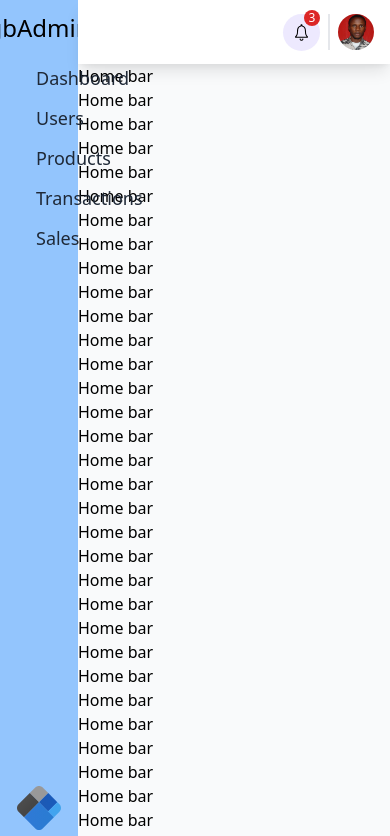
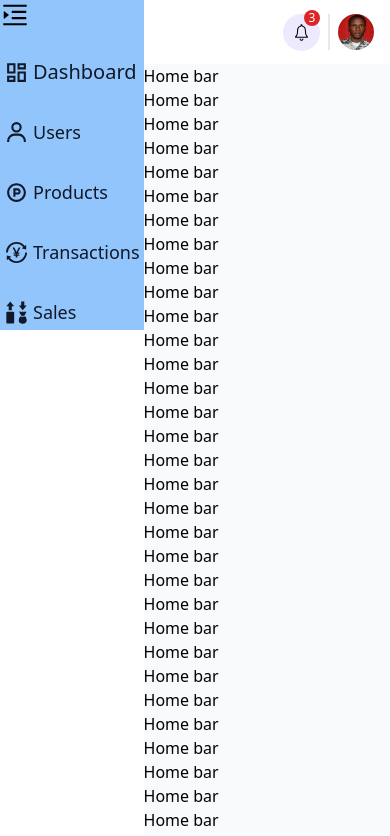
Before and after one commit to aagbotemi/admin-dashboard, a React (Create React App) app: page / in a window 390 px wide. Shown: the top 836 px of the page. Built offline with nearby package versions, Linux system fonts and the light colour scheme.

Commit message:
responsive mobile sidebar

```diff
--- a/src/App.js
+++ b/src/App.js
@@ -2,11 +2,13 @@ import Topbar from "./components/topbar/Topbar";
 import { BrowserRouter as Router, Route, Switch } from "react-router-dom";
 import Home from "./pages/Home";
 import Sidebar from "./components/Sidebar";
+import SidebarMobile from "./components/SidebarMobile";
 
 function App() {
   return (
     <Router>
       <div className="flex">
+        <SidebarMobile />
         <Sidebar />
         <div className="display">
           <Topbar />
--- a/src/assets/css/index.css
+++ b/src/assets/css/index.css
@@ -14,10 +14,15 @@ html {
   scroll-behavior: smooth;
 }
 
-.sidebar {
-  flex: 1;
-}
-
 .display {
   flex: 4;
 }
+@media (min-width: 1024px) {
+  .sidebar-wrap {
+    flex: 1;
+  }
+}
+
+.toggle:hover {
+  cursor: pointer
+}
--- a/src/assets/css/topbar.css
+++ b/src/assets/css/topbar.css
@@ -1,6 +1,5 @@
 /* TOP BAR CONTAINER */
-.topbarIconContainer ul:before,
-.topbarIconContainer .search:before {
+.topbarIconContainer ul:before {
   content: "";
   position: absolute;
   top: -18px;
@@ -11,7 +10,12 @@
   border-bottom: 12px solid rgb(245, 243, 255);;
 }
 
-.sidebar .sidebar-wrapper {
+.topbarIconContainer .notification:before {
+  right: 65px;
+}
+
+/* .sidebar-mobile .page .sidebar-wrapper, */
+.sidebar-wrap .sidebar-wrapper {
   position: relative;
   animation: rotate 3s infinite;
 }
@@ -36,3 +40,54 @@
     transform: rotate(360deg)
   }
 }
+
+
+
+
+.page {
+  width: 100%;
+  height: 100%;
+}
+
+.sidebar {
+  position: sticky;
+  top: 0;
+  width: 60px;
+  height: 100vh;
+  transition: width 0.3s ease;
+  padding-top: 15px;
+}
+
+.sidebar .link {
+  display: flex;
+  align-items: center;
+}
+
+.sidebar span {
+  width: 0;
+  height: 0;
+  transition: width 0.3s ease;
+  white-space: nowrap;
+  overflow: hidden;
+  text-overflow: ellipsis;
+}
+
+.sidebar--open {
+  width: 200px;
+  transition: width 0.3s ease;
+}
+
+.sidebar--open .link span {
+  display: block;
+  width: 100%;
+  height: auto;
+}
+
+.trigger {
+  height: 50px;
+  cursor: pointer;
+  display: flex;
+  align-items: center;
+  justify-content: flex-end;
+  padding: 0 12px 15px;
+}
--- a/src/components/Sidebar.js
+++ b/src/components/Sidebar.js
@@ -4,47 +4,47 @@ import { BiUser } from 'react-icons/bi';
 import { CgProductHunt } from 'react-icons/cg';
 import { RiDashboardLine } from 'react-icons/ri';
 import { GiSellCard } from 'react-icons/gi';
-
 import { Link } from 'react-router-dom';
 import Logo from '../assets/images/logo.svg';
 
 const Sidebar = () => {
     return (
-        <div className="sidebar w-10 bg-blue-300 shadow-3xl sticky h-screen top-0 flex flex-col">
+        <div className="sidebar-wrap hidden lg:block">
+            <div className="bg-blue-300 shadow-3xl sticky h-screen top-0 flex flex-col">
                 <div className="flex justify-center items-center my-3">
                     <h3 className="text-2xl">gbAdmin</h3>
                 </div>
 
-            <div className="sidebarWrapper">
-                <div className="sidebarMenu px-6">
+                <div className="sidebarWrapper mt-1">
+                    <div className="sidebarMenu pl-2">
                         <ul className="sidebarList">
                             <Link to="/" className="link">
-                            <li className="sidebarListItem active flex items-center my-1 text-gray-800 hover:text-gray-600 hover:bg-gray-100 p-1 rounded-md">
-                                <RiDashboardLine size="20px" className="sidebarIcon mr-2" />
+                                <li className="sidebarListItem active flex items-center my-1 text-gray-900 border-l-4  hover:border-indigo-700 border-transparent hover:text-gray-700 hover:bg-gray-100 p-1">
+                                    <RiDashboardLine size="20px" className="sidebarIcon mr-1" />
                                     <span className="text-lg">Dashboard</span>
                                 </li>
                             </Link>
                             <Link to="/users" className="link">
-                            <li className="sidebarListItem active flex items-center my-1 text-gray-800 hover:text-gray-600 hover:bg-gray-100 p-1 rounded-md">
-                                <BiUser size="20px" className="sidebarIcon mr-2" />
+                                <li className="sidebarListItem active flex items-center my-1 text-gray-900 border-l-4  hover:border-indigo-700 border-transparent hover:text-gray-700 hover:bg-gray-100 p-1">
+                                    <BiUser size="20px" className="sidebarIcon mr-1" />
                                     <span className="text-lg">Users</span>
                                 </li>
                             </Link>
                             <Link to="/products" className="link">
-                            <li className="sidebarListItem active flex items-center my-1 text-gray-800 hover:text-gray-600 hover:bg-gray-100 p-1 rounded-md">
-                                <CgProductHunt size="20px" className="sidebarIcon mr-2" />
+                                <li className="sidebarListItem active flex items-center my-1 text-gray-900 border-l-4  hover:border-indigo-700 border-transparent hover:text-gray-700 hover:bg-gray-100 p-1">
+                                    <CgProductHunt size="20px" className="sidebarIcon mr-1" />
                                     <span className="text-lg">Products</span>
                                 </li>
                             </Link>
                             <Link to="/transactions" className="link">
-                            <li className="sidebarListItem active flex items-center my-1 text-gray-800 hover:text-gray-600 hover:bg-gray-100 p-1 rounded-md">
-                                <AiOutlineTransaction size="20px" className="sidebarIcon mr-2" />
+                                <li className="sidebarListItem active flex items-center my-1 text-gray-900 border-l-4  hover:border-indigo-700 border-transparent hover:text-gray-700 hover:bg-gray-100 p-1">
+                                    <AiOutlineTransaction size="20px" className="sidebarIcon mr-1" />
                                     <span className="text-lg">Transactions</span>
                                 </li>
                             </Link>
                             <Link to="/sales" className="link">
-                            <li className="sidebarListItem active flex items-center my-1 text-gray-800 hover:text-gray-600 hover:bg-gray-100 p-1 rounded-md">
-                                <GiSellCard size="20px" className="sidebarIcon mr-2" />
+                                <li className="sidebarListItem active flex items-center my-1 text-gray-900 border-l-4  hover:border-indigo-700 border-transparent hover:text-gray-700 hover:bg-gray-100 p-1">
+                                    <GiSellCard size="20px" className="sidebarIcon mr-1" />
                                     <span className="text-lg">Sales</span>
                                 </li>
                             </Link>
@@ -56,6 +56,7 @@ const Sidebar = () => {
                     <img src={Logo} alt="" className="company-logo w-12" />
                 </div>
             </div>
+        </div>
     )
 }
 
--- /dev/null
+++ b/src/components/SidebarMobile.js
@@ -0,0 +1,64 @@
+import React, {useState} from 'react';
+import { AiOutlineTransaction } from 'react-icons/ai';
+import { BiUser } from 'react-icons/bi';
+import { CgProductHunt } from 'react-icons/cg';
+import { RiDashboardLine } from 'react-icons/ri';
+import { GiSellCard } from 'react-icons/gi';
+import { Link } from 'react-router-dom';
+import Logo from '../assets/images/logo.svg';
+import { AiOutlineMenuUnfold, AiOutlineMenuFold } from 'react-icons/ai';
+
+const SidebarMobile = () => {
+    const [isOpen, setIsOpen] = useState(false);
+
+  const handleTrigger = () => setIsOpen(!isOpen);
+
+    return (
+        <div className="sidebar-mobile lg:hidden">
+            <div className="page flex flex-col">
+                <div className={`bg-blue-300 sidebar ${isOpen ? "sidebar--open" : ""}`}>
+                    <div className="trigger" onClick={handleTrigger}>
+                        {isOpen ? <AiOutlineMenuFold size="30px" /> : <AiOutlineMenuUnfold size="30px" />}
+                    </div>
+
+                    <Link to="/" className="link ml-2 hover:bg-gray-100 hover:border-indigo-700 text-gray-900 hover:text-gray-700 border-transparent border-l-4 py-1 my-1">
+                        <div className="sidebarListItem flex items-center p-1">
+                            <RiDashboardLine size="25px" className="sidebarIcon mr-1" />
+                            <span className="text-xl">Dashboard</span>
+                        </div>
+                     </Link>
+
+                    <Link to="/" className="link ml-2 hover:bg-gray-100 hover:border-indigo-700 text-gray-900 hover:text-gray-700 border-transparent border-l-4 py-1 my-1">
+                        <div className="sidebarListItem flex items-center p-1">
+                            <BiUser size="25px" className="sidebarIcon mr-1" />
+                            <span className="text-lg">Users</span>
+                        </div>
+                    </Link>
+
+                    <Link to="/" className="link ml-2 hover:bg-gray-100 hover:border-indigo-700 text-gray-900 hover:text-gray-700 border-transparent border-l-4 py-1 my-1">
+                        <div className="sidebarListItem flex items-center p-1">
+                            <CgProductHunt size="25px" className="sidebarIcon mr-1" />
+                            <span className="text-lg">Products</span>
+                        </div>
+                    </Link>
+
+                    <Link to="/" className="link ml-2 hover:bg-gray-100 hover:border-indigo-700 text-gray-900 hover:text-gray-700 border-transparent border-l-4 py-1 my-1">
+                        <div className="sidebarListItem flex items-center p-1">
+                            <AiOutlineTransaction size="25px" className="sidebarIcon mr-1" />
+                            <span className="text-lg">Transactions</span>
+                        </div>
+                    </Link>
+
+                    <Link to="/" className="link ml-2 hover:bg-gray-100 hover:border-indigo-700 text-gray-900 hover:text-gray-700 border-transparent border-l-4 py-1 my-1">
+                        <div className="sidebarListItem flex items-center p-1">
+                            <GiSellCard size="25px" className="sidebarIcon mr-1" />
+                            <span className="text-lg">Sales</span>
+                        </div>
+                    </Link>
+                </div>
+            </div>
+        </div>
+    )
+}
+
+export default SidebarMobile;
--- a/src/components/topbar/Topbar.js
+++ b/src/components/topbar/Topbar.js
@@ -2,6 +2,7 @@ import React, { useEffect, useRef, useState } from 'react'
 import Avatar from '../../assets/images/abiodun.jpg';
 import { IoIosNotificationsOutline } from 'react-icons/io';
 import { BiSearch } from 'react-icons/bi';
+
 import Notification from './Notification';
 import AvatarDropdown from './AvatarDropdown';
 import Search from './Search';
@@ -49,7 +50,7 @@ const Topbar = () => {
     }, [showNotification, showAvatarDropdown, showSearch])
 
     return (
-        <div className="topbar h-14 flex items-center w-full shadow-lg bg-white sticky top-0 md:px-12 sm:px-8 px-4 py-8" ref={ref}>
+        <div className="topbar h-14 flex items-center w-full bg-white sticky top-0 md:px-12 sm:px-8 px-4 py-8" ref={ref}>
             <div className="rightTopbar flex items-center ml-auto">
 
                 <div className="topbarIconContainer flex items-center relative cursor-pointer hidden sm:block hover:bg-purple-200 bg-purple-100 rounded-full p-2">
```
Lines whose indentation alone changed are shown as unchanged.
